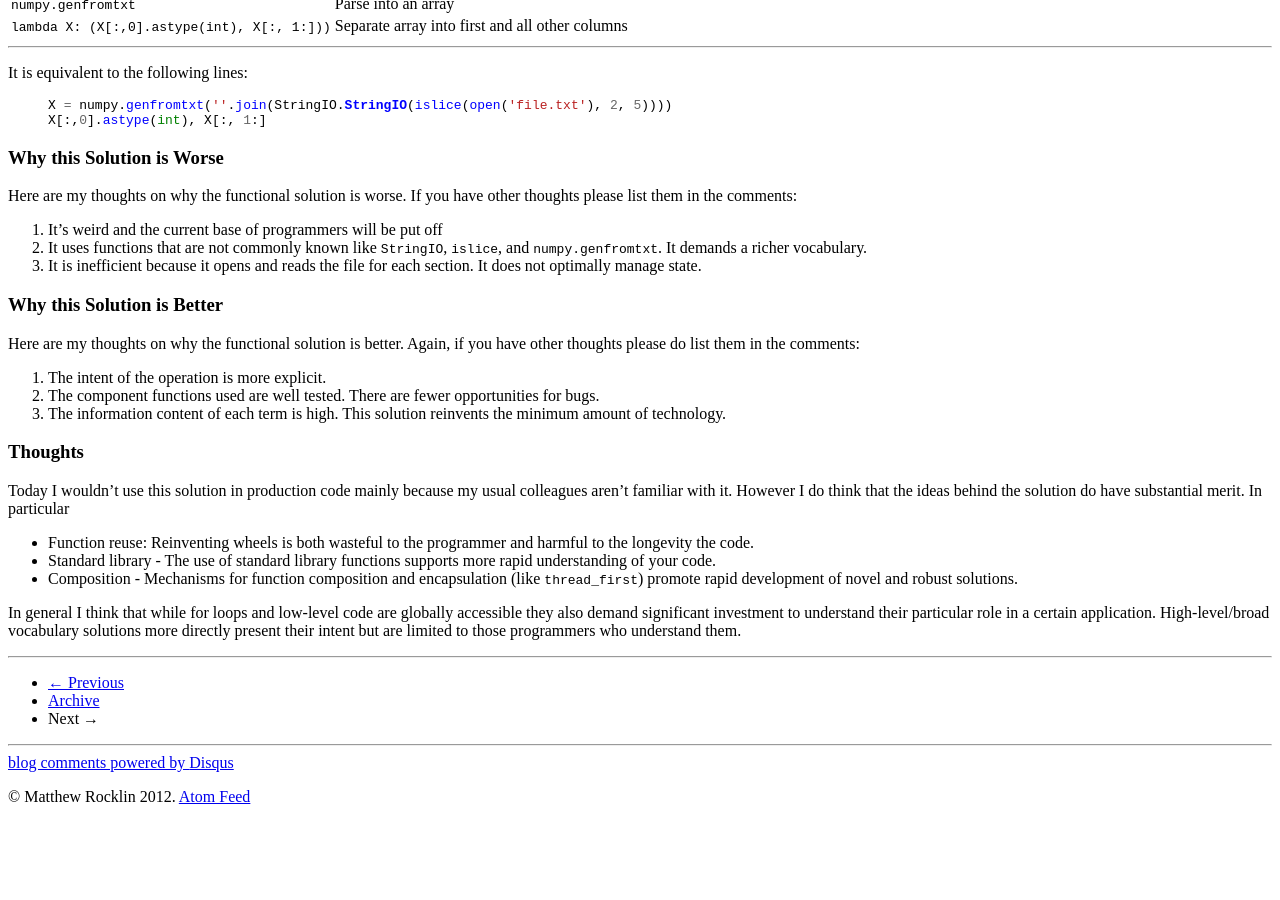
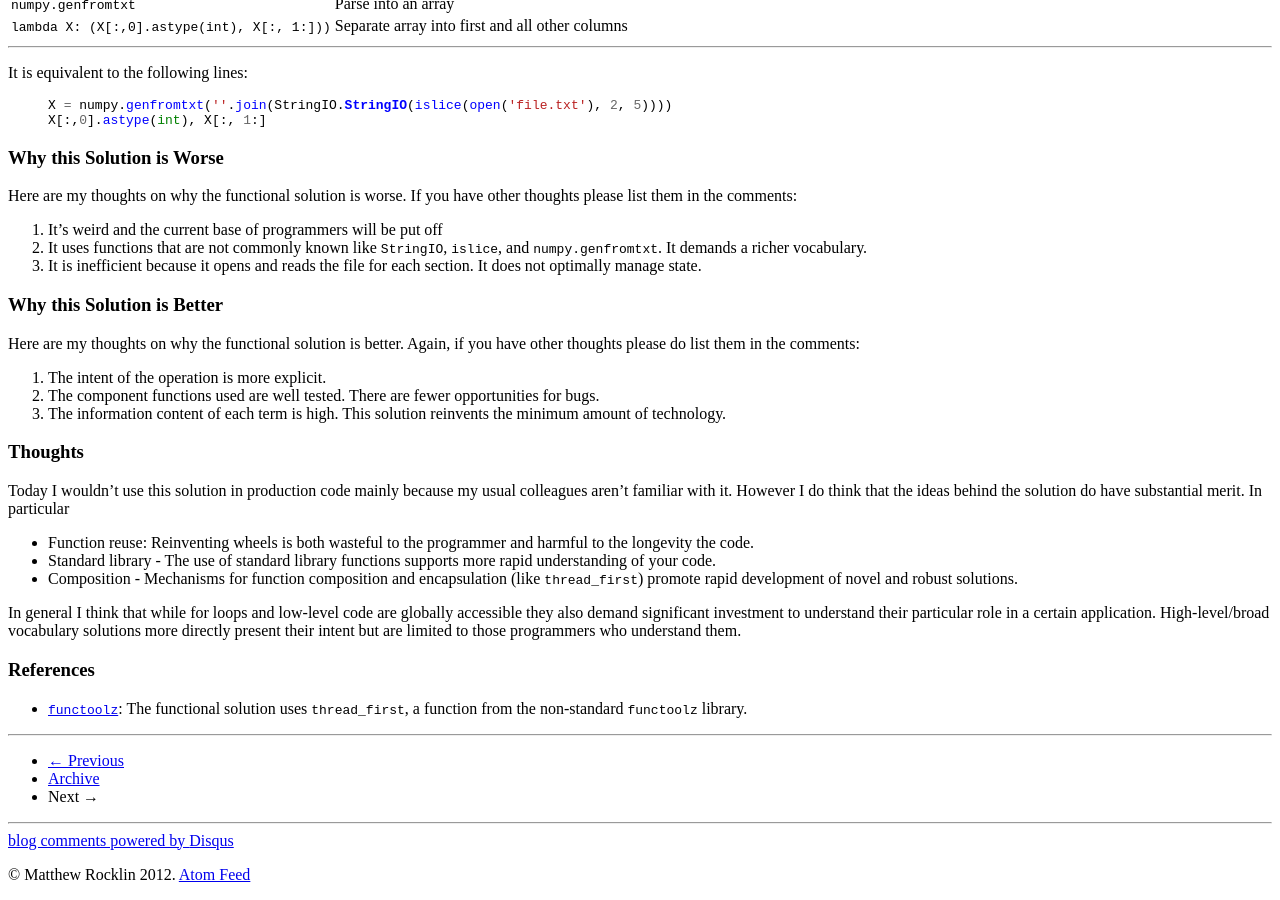
Before and after one commit to besyskymnbk/blog, a Jekyll site: the page built from _posts/work/2013-08-28-Thread-First.md, in a window 1280 px wide and 900 px high, scrolled down 1464 px. Built offline with Jekyll 4.4.1, drawn with Linux system fonts in a browser that asks for light colours; comment, search, counter and statistics services are not loaded; before the commit the page ends 2286 px from its top, so only the background shows below that.

Commit message:
add link to functoolz

```diff
--- a/_posts/work/2013-08-28-Thread-First.md
+++ b/_posts/work/2013-08-28-Thread-First.md
@@ -131,3 +131,7 @@ Today I wouldn't use this solution in production code mainly because my usual co
 *   Composition - Mechanisms for function composition and encapsulation (like `thread_first`) promote rapid development of novel and robust solutions.
 
 In general I think that while for loops and low-level code are globally accessible they also demand significant investment to understand their particular role in a certain application.  High-level/broad vocabulary solutions more directly present their intent but are limited to those programmers who understand them.
+
+### References
+
+*   [`functoolz`](http://github.com/mrocklin/functoolz/): The functional solution uses `thread_first`, a function from the non-standard `functoolz` library.
```
